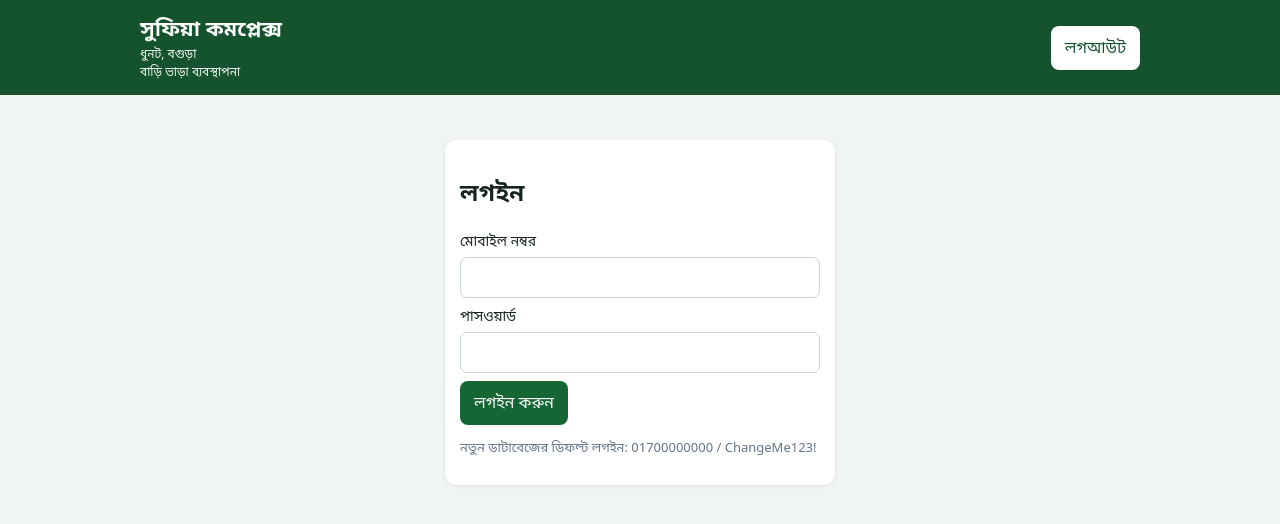
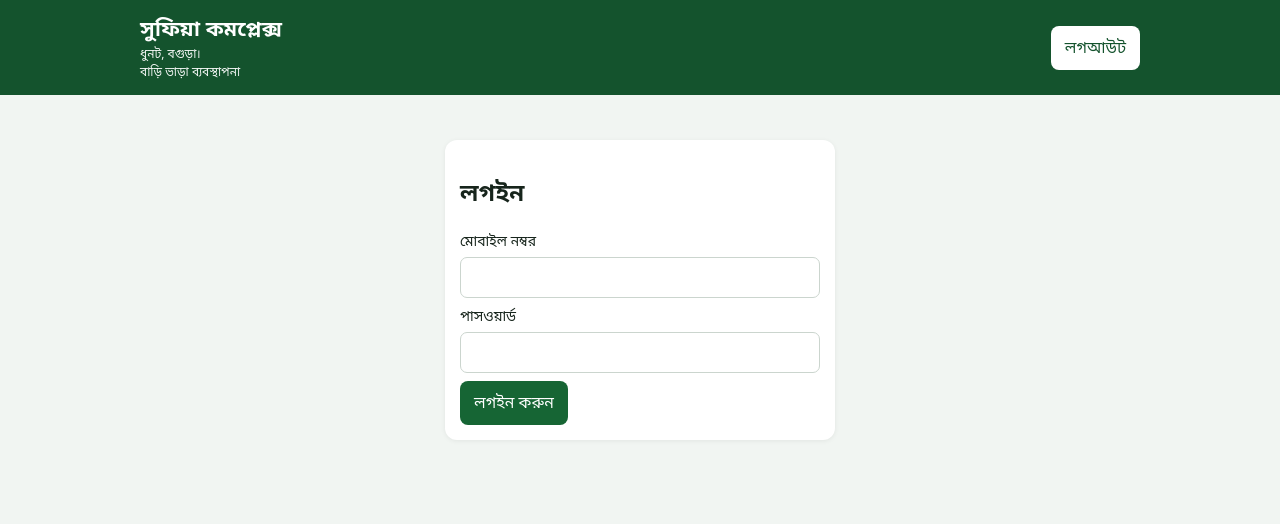
Before and after one commit to sufiacomplexdhunat/000-, a plain HTML site: page index.html in a window 1280 px wide. Drawn offline with Linux system fonts and the light colour scheme.

Commit message:
Update index.html

```diff
--- a/index.html
+++ b/index.html
@@ -1,11 +1,11 @@
 <!doctype html>
 <html lang="bn"><head><meta charset="utf-8"><meta name="viewport" content="width=device-width,initial-scale=1"><meta name="theme-color" content="#14532d"><link rel="manifest" href="./manifest.webmanifest"><link rel="stylesheet" href="./style.css"><title>সুফিয়া কমপ্লেক্স</title></head>
 <body>
-<header><div><h1>সুফিয়া কমপ্লেক্স</h1><small>ধুনট, বগুড়া</small><small>বাড়ি ভাড়া ব্যবস্থাপনা</small></div><button id="logoutBtn" class="light">লগআউট</button></header>
-<div id="login" class="login card"><h2>লগইন</h2><label>মোবাইল নম্বর<input id="loginPhone"></label><label>পাসওয়ার্ড<input id="loginPass" type="password"></label><button id="loginBtn">লগইন করুন</button><p class="muted">নতুন ডাটাবেজের ডিফল্ট লগইন: 01700000000 / ChangeMe123!</p></div>
+<header><div><h1>সুফিয়া কমপ্লেক্স</h1><small>ধুনট, বগুড়া। </small><small>বাড়ি ভাড়া ব্যবস্থাপনা</small></div><button id="logoutBtn" class="light">লগআউট</button></header>
+<div id="login" class="login card"><h2>লগইন</h2><label>মোবাইল নম্বর<input id="loginPhone"></label><label>পাসওয়ার্ড<input id="loginPass" type="password"></label><button id="loginBtn">লগইন করুন</button></div>
 <main id="app" hidden><nav><button data-tab="dashboard" class="active">ড্যাশবোর্ড</button><button data-tab="tenants">ভাড়াটিয়া তথ্য</button><button data-tab="collection">ভাড়া আদায়</button><button data-tab="receipts">রসিদ</button><button data-tab="certificate">প্রত্যয়ন</button><button data-tab="settings">সেটিংস</button></nav>
 <section id="dashboard" class="page"><h2>ড্যাশবোর্ড</h2><div class="stats"><div class="stat"><b id="sTenants">০</b><span>মোট ভাড়াটিয়া</span></div><div class="stat"><b id="sDue">৳০</b><span>মোট বকেয়া</span></div><div class="stat"><b id="sPaid">৳০</b><span>মোট আদায়</span></div></div><p class="muted">অ্যাপ খোলার সময় চলতি মাসের সক্রিয় ভাড়াটিয়াদের ভাড়া বিল তৈরি হবে।</p></section>
-<section id="tenants" class="page" hidden><h2>ভাড়াটিয়া তথ্য</h2><input id="tenantSearch" placeholder="নাম, হিসাব নম্বর, মোবাইল বা রুম দিয়ে খুঁজুন"><div class="card"><h3 id="tenantFormTitle">নতুন ভাড়াটিয়া যোগ</h3><form id="tenantForm" class="formgrid"><input type="hidden" id="tenantId"><label>হিসাব নম্বর (নিজে লিখুন)<input id="accountNo"></label><label>ভাড়াটিয়ার নাম *<input id="name" required></label><label>মোবাইল<input id="phone"></label><label>ঠিকানা<input id="address"></label><label>জাতীয় পরিচয়পত্র<input id="nid"></label><label>বাসা/রুম নম্বর *<input id="unit" required></label><label>মাসিক ভাড়া *<input id="rent" type="number" min="0" required></label><label>জমা/অগ্রিম টাকা<input id="deposit" type="number" min="0"></label><div class="actions"><button type="submit">সংরক্ষণ</button><button type="button" class="secondary" id="clearTenant">নতুন ফর্ম</button></div></form></div><div id="tenantList"></div></section>
+<section id="tenants" class="page" hidden><h2>ভাড়াটিয়া তথ্য</h2><input id="tenantSearch" placeholder="হিসাব নম্বর বা মোবাইল নম্বর দিয়ে খুঁজুন"><div class="card"><h3 id="tenantFormTitle">নতুন ভাড়াটিয়া যোগ</h3><form id="tenantForm" class="formgrid"><input type="hidden" id="tenantId"><label>হিসাব নম্বর <input id="accountNo"></label><label>ভাড়াটিয়ার নাম *<input id="name" required></label><label>মোবাইল<input id="phone"></label><label>ঠিকানা<input id="address"></label><label>জাতীয় পরিচয়পত্র<input id="nid"></label><label>বাসা/রুম নম্বর *<input id="unit" required></label><label>মাসিক ভাড়া *<input id="rent" type="number" min="0" required></label><label>জমা/অগ্রিম টাকা<input id="deposit" type="number" min="0"></label><div class="actions"><button type="submit">সংরক্ষণ</button><button type="button" class="secondary" id="clearTenant">নতুন ফর্ম</button></div></form></div><div id="tenantList"></div></section>
 <section id="collection" class="page" hidden><h2>ভাড়া আদায়</h2><div id="billList"></div></section>
 <section id="receipts" class="page" hidden><h2>রসিদ আর্কাইভ</h2><div id="receiptList"></div></section>
 <section id="certificate" class="page" hidden><h2>প্রত্যয়নপত্র</h2><div class="card"><label>ভাড়াটিয়া নির্বাচন<select id="certTenant"></select></label><label>প্রত্যয়নের বিষয়<input id="certPurpose" value="বাসা ভাড়াটিয়া হিসেবে বসবাসের প্রত্যয়ন"></label><button id="printCert">প্রত্যয়নপত্র প্রিন্ট</button></div></section>
```
